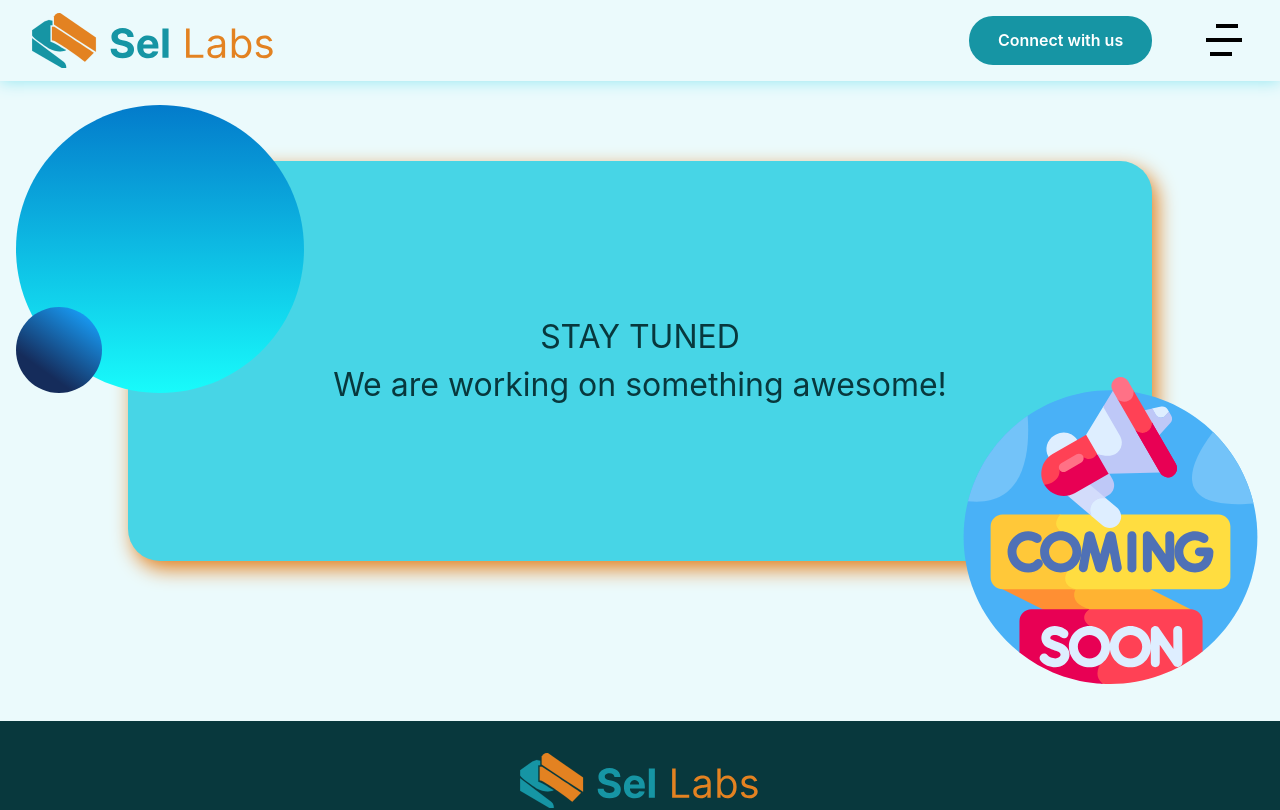
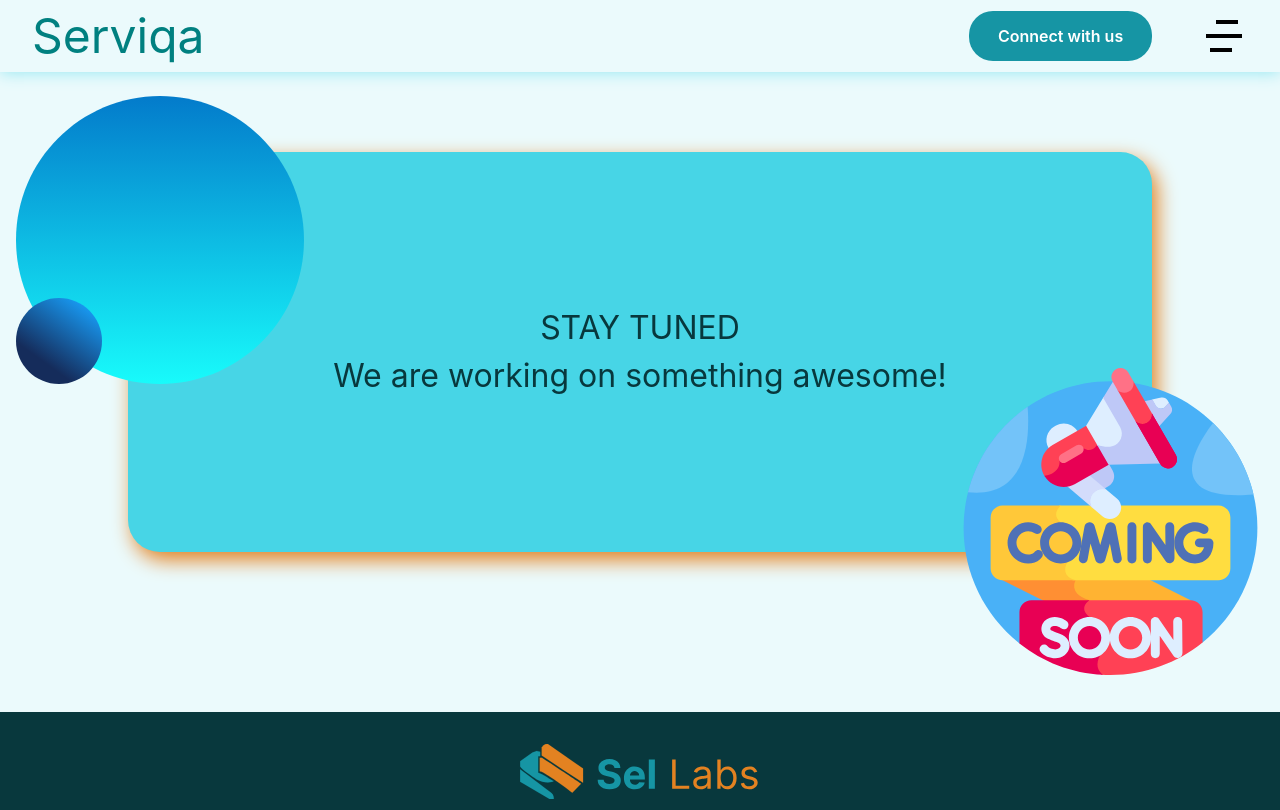
Before and after one commit to Serviqa/serviqa.github.io, a React (Vite) app: page / in a window 1280 px wide. Shown: the top 810 px of the page. Built offline with nearby package versions, Linux system fonts and the light colour scheme.

Commit message:
feat: redesign logo

```diff
--- a/src/components/NavBar/index.css
+++ b/src/components/NavBar/index.css
@@ -3,6 +3,7 @@
   justify-content: space-between;
   align-items: center;
   width: 100%;
+  height: 4.5rem;
   padding: .8rem 2rem;
   -moz-box-shadow: 0 1px 10px #99E8F1;
   -webkit-box-shadow: 0 1px 10px #99E8F1;
@@ -12,6 +13,8 @@
   .logo {
     width: 20%;
     cursor: pointer;
+    color: teal;
+    font-size: 3rem;
   }
 
   .links {
--- a/src/components/NavBar/index.jsx
+++ b/src/components/NavBar/index.jsx
@@ -2,15 +2,18 @@ import brand from "../../assets/brand.svg";
 import hamburger from "../../assets/hamburger.svg";
 import "./index.css";
 
+const hamburgerBtn = document.getElementById("hamburger")
+
 function NavBar() {
   return (
     <nav className="navbar">
-      <img src={brand} className="logo" alt="logo" />
+     {/* <img src={brand} className="logo" alt="logo" /> */}
+     <div className="logo">Serviqa</div>
 
       <div className="links">
         <button> Connect with us </button>
 
-        <img src={hamburger} alt="hamburger button" />
+        <img src={hamburger} id="hamburger" alt="hamburger button" />
       </div>
     </nav>
   );
```
Also changed, not shown: src/App.jsx (line endings or trailing spaces). Lines whose indentation alone changed are shown as unchanged.
